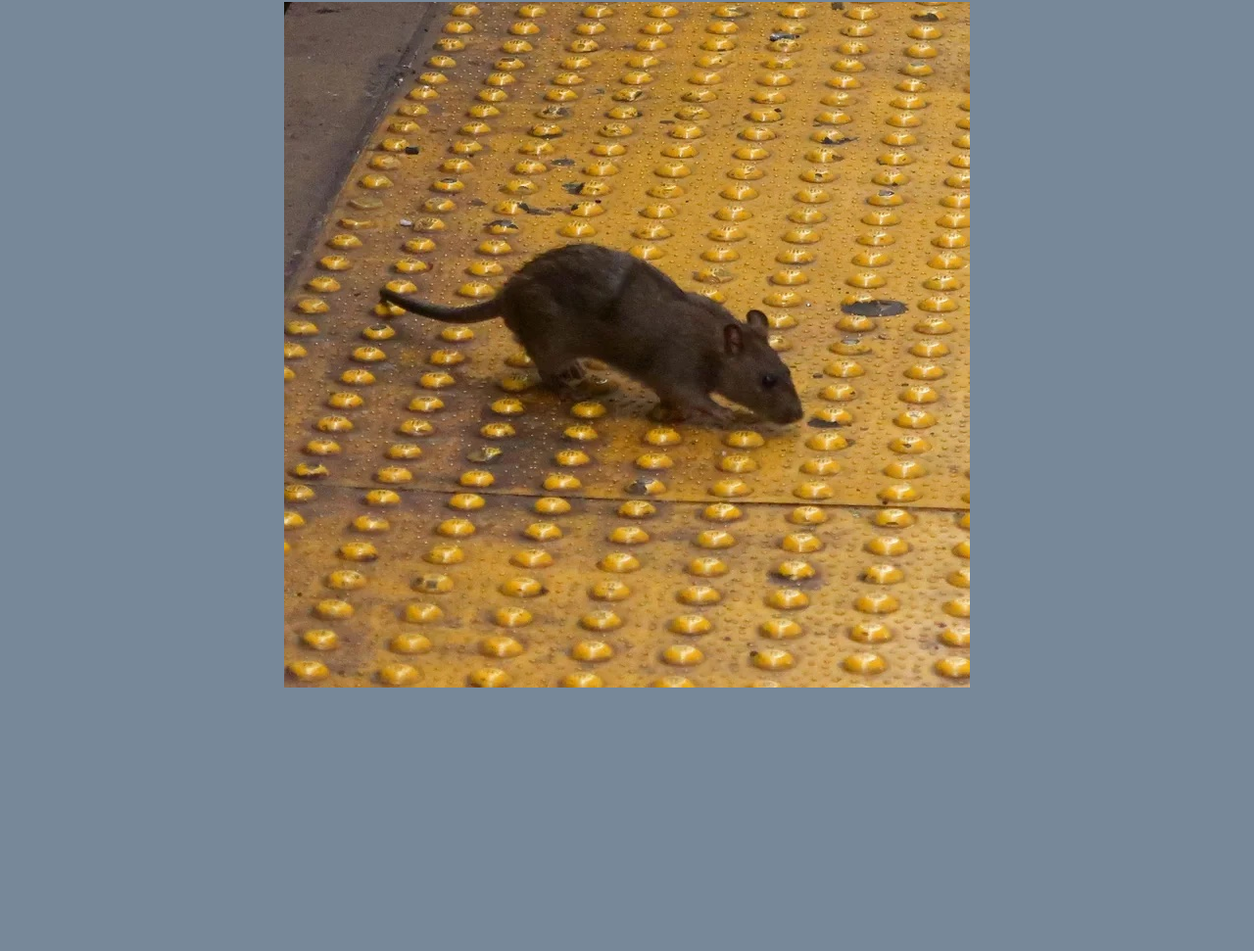
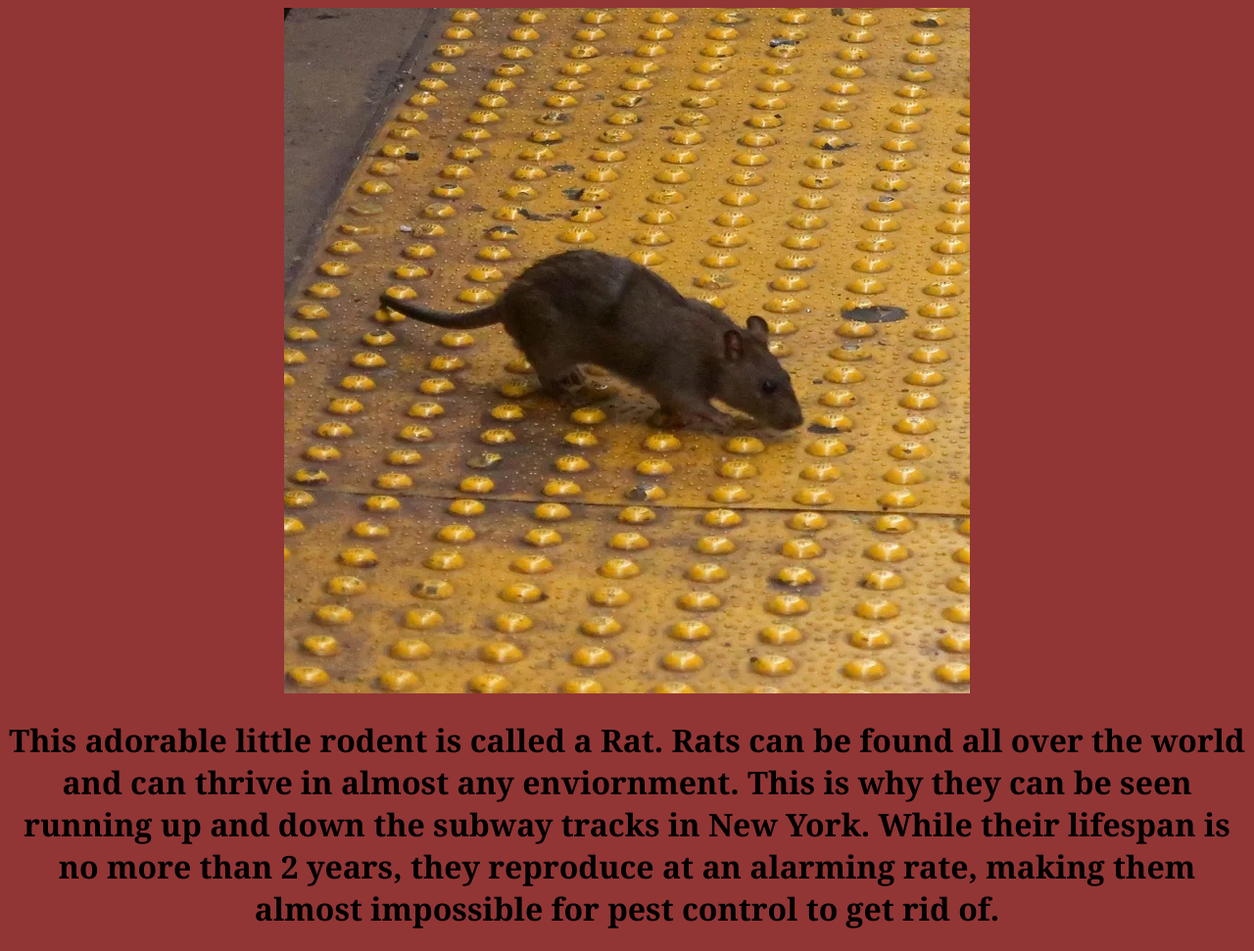
Before and after one commit to katie34/NY_zoo, a plain HTML site: page rat.html in a window 1280 px wide. Shown: the part 78-1049 px from the top of the page at 98% size. Before the commit the page ends 800 px from the top, so only its background shows below. Drawn offline with Linux system fonts and the light colour scheme.

Commit message:
update description for rat.html

```diff
--- a/rat.html
+++ b/rat.html
@@ -2,9 +2,17 @@
 <head>
     <title>The NY Zoo - Rat</title>
 
-    <link rel="stylesheet" type="text/css" href="css/index.css">
+    <link rel="stylesheet" type="text/css" href="css/rat.css">
 </head>
 <body>
     <h1>Rat</h1>
     <img src="img/rat.jpg" alt="rat">
+    <h1>This adorable little rodent is called a Rat.
+        Rats can be found all over the world and
+        can thrive in almost any enviornment. This
+        is why they can be seen running up and down
+        the subway tracks in New York. While their
+        lifespan is no more than 2 years, they reproduce
+        at an alarming rate, making them almost impossible
+        for pest control to get rid of. </h1>
 </body>
```
